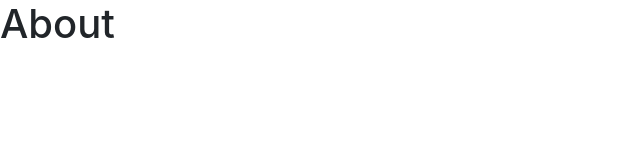
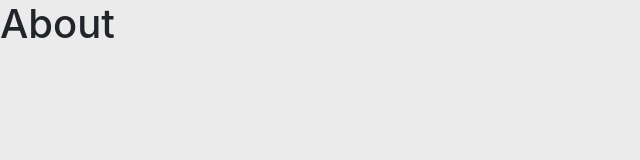
Before and after one commit to vpscommacc/vpscommacc.github.io, a plain HTML site: page about.html in a window 1280 px wide. Shown: the whole page, without its empty margins (0-640 px from the left). Drawn offline with nearby package versions, Linux system fonts and the light colour scheme.

Commit message:
Update about.html

```diff
--- a/about.html
+++ b/about.html
@@ -7,7 +7,7 @@
 
     <!-- Bootstrap CSS -->
     <link rel="stylesheet" href="https://cdn.jsdelivr.net/npm/bootstrap@4.5.3/dist/css/bootstrap.min.css" integrity="sha384-TX8t27EcRE3e/ihU7zmQxVncDAy5uIKz4rEkgIXeMed4M0jlfIDPvg6uqKI2xXr2" crossorigin="anonymous">
-
+    <link rel="stylesheet" href="/css/theme.css">
     <title>About</title>
   </head>
   <body>
```
